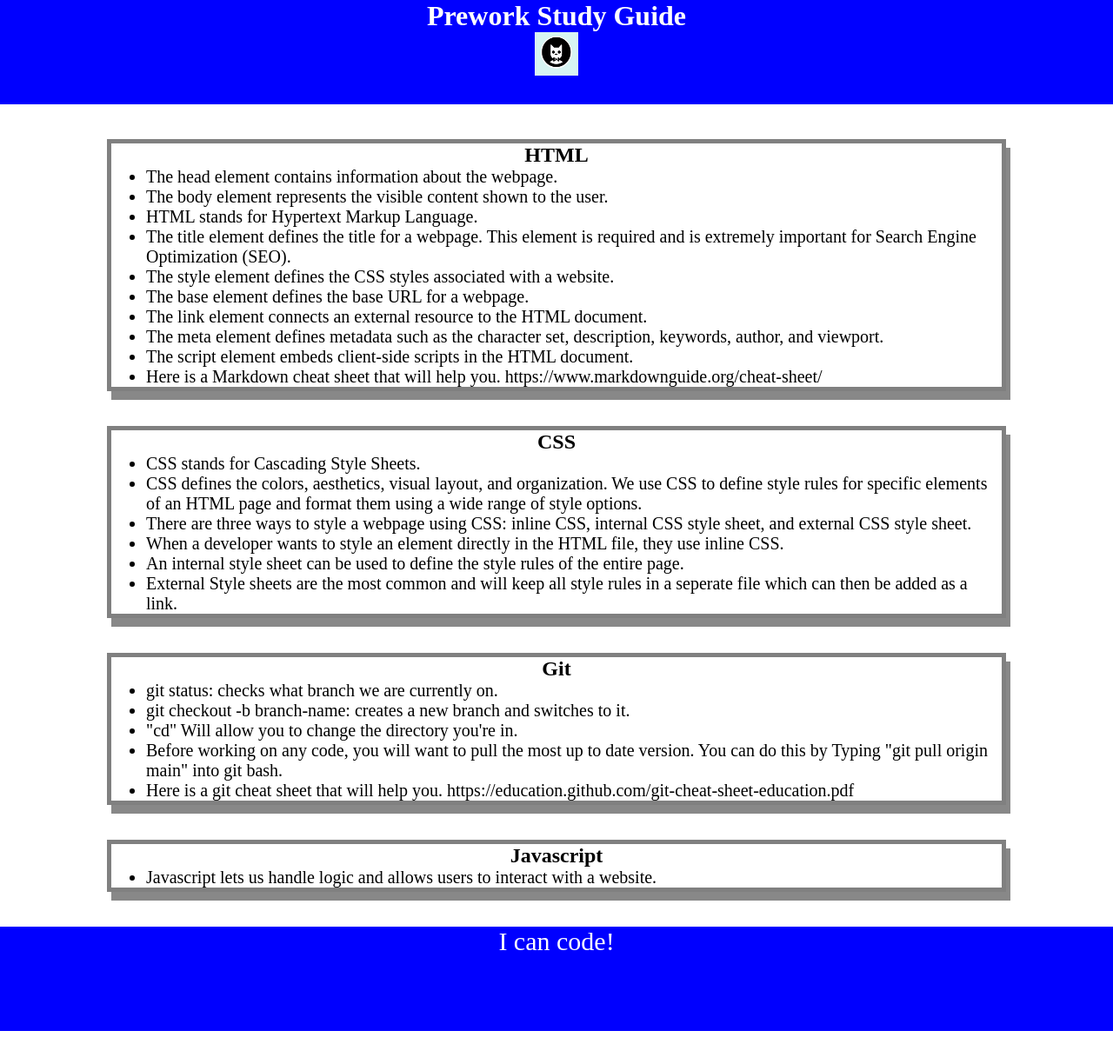
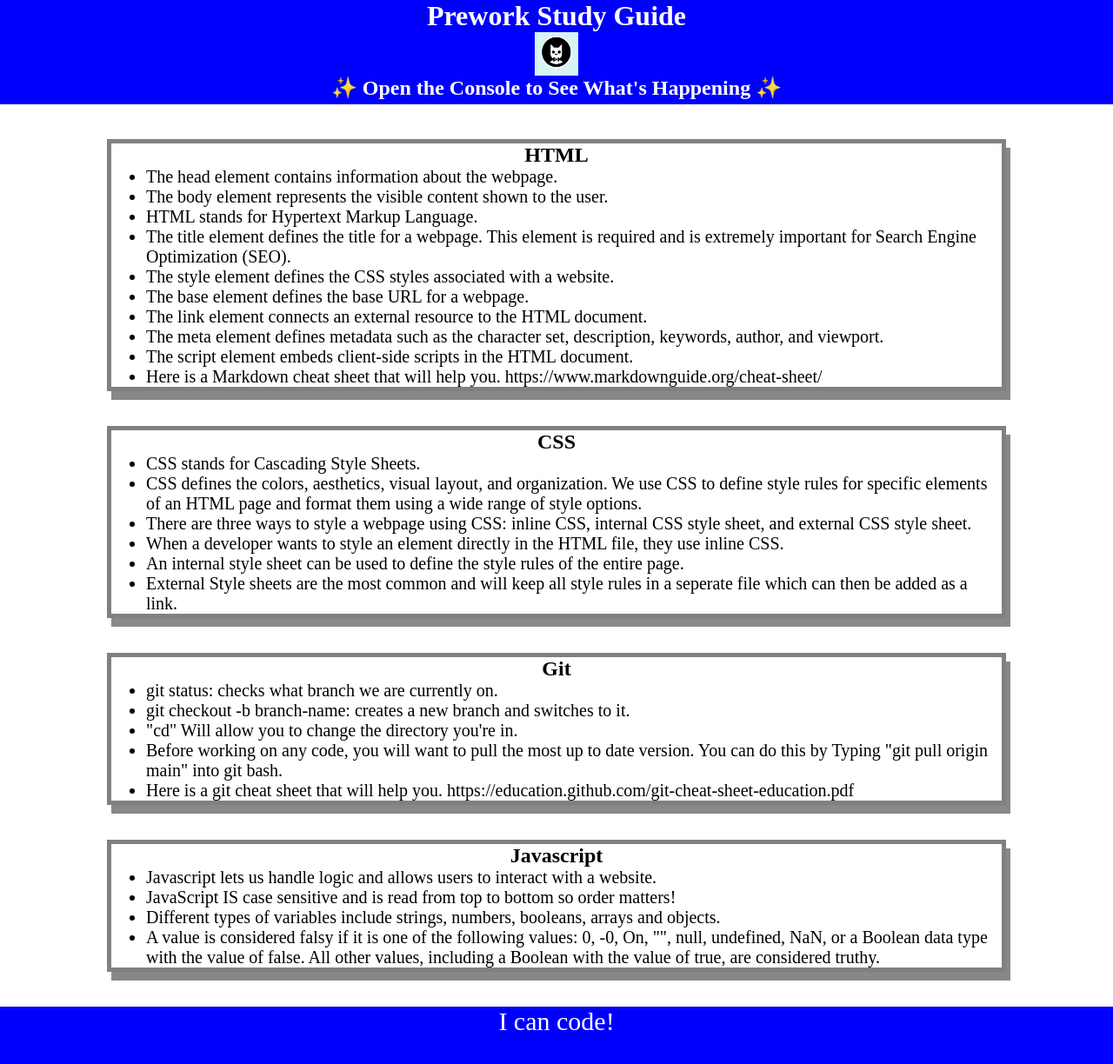
Before and after one commit to avadeisler/pre-work-study-guide, a plain HTML site: page index.html in a window 1280 px wide. Shown: the whole page at 87% size. Before the commit the page ends 1186 px from the top, so only its background shows below. Drawn offline with Linux system fonts and the light colour scheme.

Commit message:
added javacript and additional HTML

```diff
--- /dev/null
+++ b/assets/script.js
@@ -0,0 +1,19 @@
+var topics = ['HTML', 'CSS', 'Git', 'JavaScript'];
+
+for(var x = 0; x < topics.length; x++) {
+ console.log(topics[x]);
+}
+
+/*
+if (topic === 'HTML') {
+ console.log("Let's study HTML!");
+} else if (topic === 'CSS') {
+ console.log("Let's study CSS!");
+} else if (topic === 'Git') {
+ console.log("Let's study Git!");
+} else if (topic === 'JavaScript') {
+ console.log("Let's study JavaScript!");
+} else {
+ console.log('Please try again!');
+}
+*/
--- a/index.html
+++ b/index.html
@@ -11,6 +11,7 @@
     <header id="top">
       <h1>Prework Study Guide</h1>
       <img src="./assets/bowtie-cat.png" alt="Profile image of cat wearing a bow tie." />
+      <h2>✨ Open the Console to See What's Happening ✨</h2>
     </header>
     <main>
       <section class="card" id="html-section">
@@ -64,6 +65,10 @@
         <h2>Javascript</h2>
         <ul>
           <li>Javascript lets us handle logic and allows users to interact with a website.</li>
+          <li>JavaScript IS case sensitive and is read from top to bottom so order matters!</li>
+          <li>Different types of variables include strings, numbers, booleans, arrays and objects.</li>
+          <li>A value is considered falsy if it is one of the following values: 0, -0, On, "", null, undefined, NaN, or a Boolean data type with the value of false. All other values, including a Boolean with the value of true, are considered truthy.
+          </li>
         </ul>
       </section>
     </main>
@@ -71,5 +76,6 @@
     <footer>
       <p>I can code!</p>
     </footer>
+    <script src="./assets/script.js"></script>
   </body>
 </html>
```
